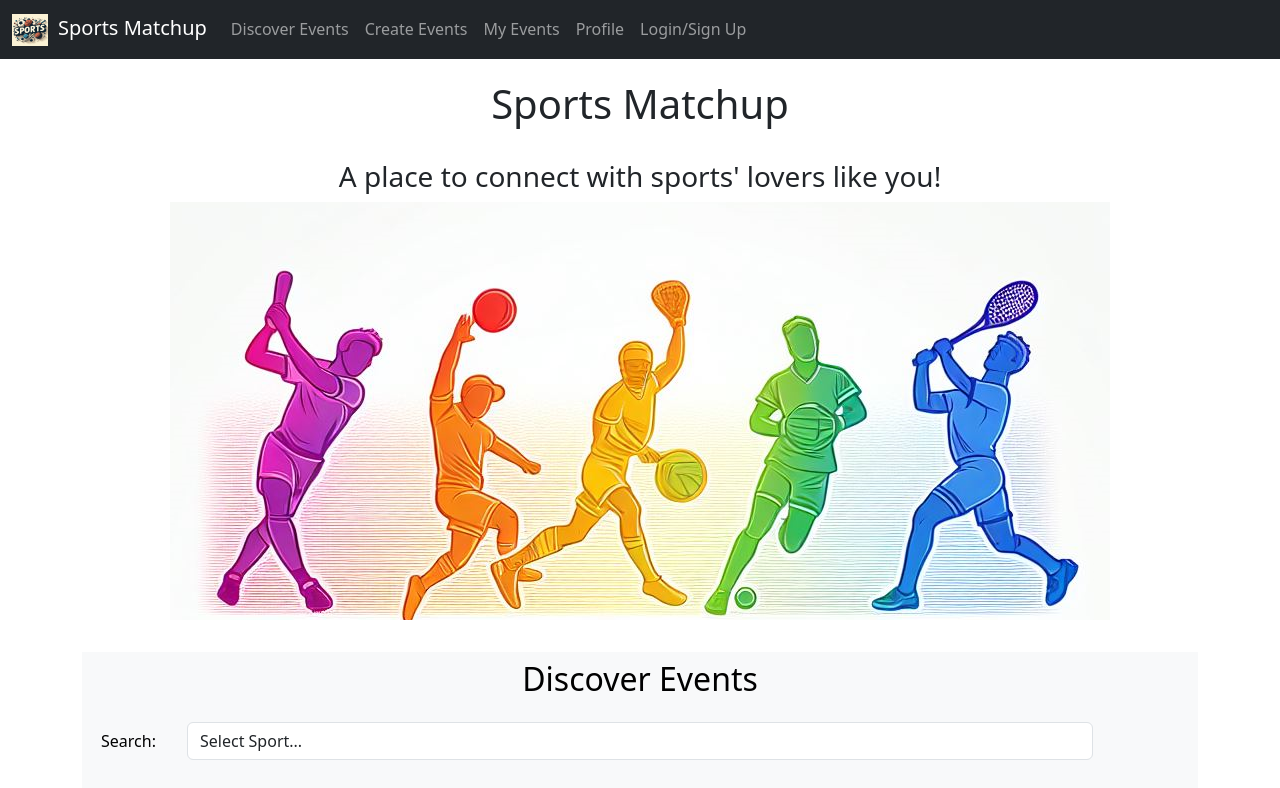
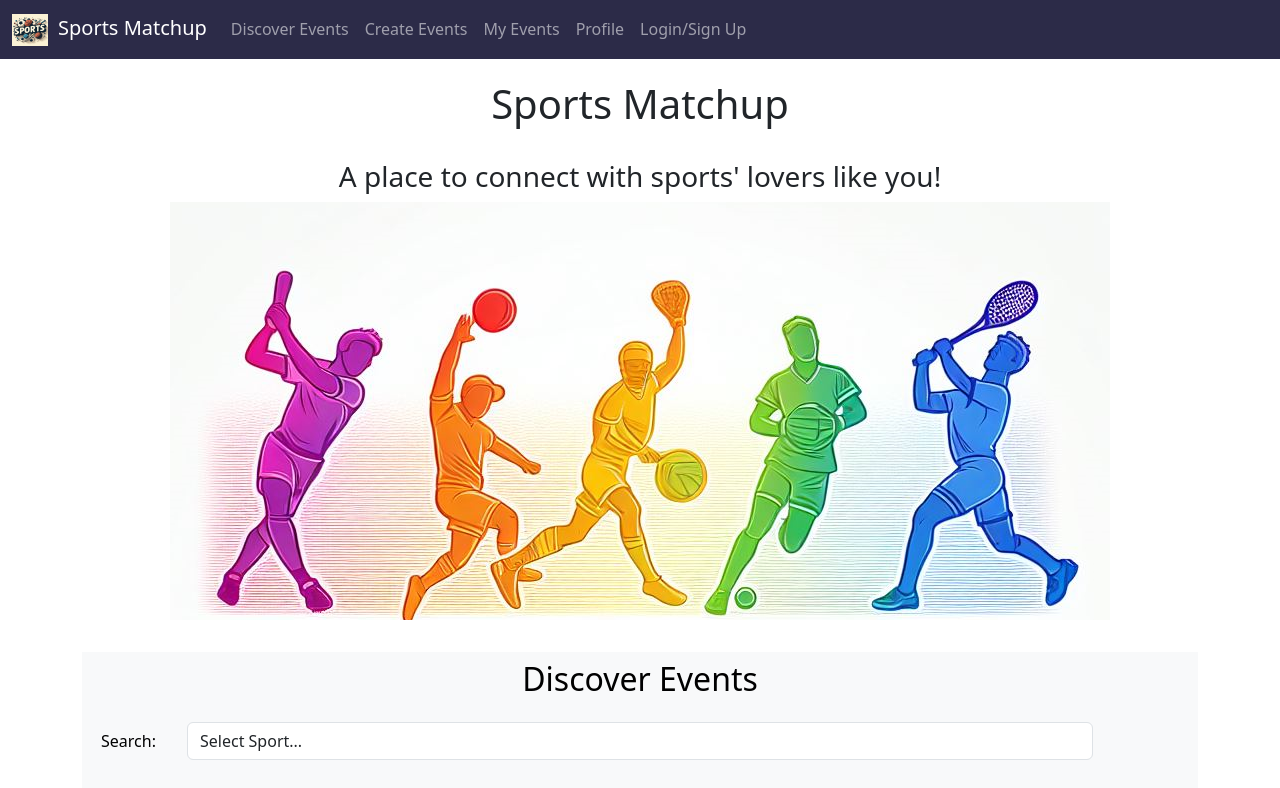
Before and after one commit to daikonk/sports-matchup, a React (Create React App) app in the folder sports-matchup/: page /home in a window 1280 px wide. Shown: the top 788 px of the page. Built offline with nearby package versions, Linux system fonts and the light colour scheme.

Commit message:
Added custom color theme on navbar for submission

```diff
--- a/sports-matchup/src/App.css
+++ b/sports-matchup/src/App.css
@@ -36,3 +36,7 @@
     transform: rotate(360deg);
   }
 }
+
+.bg-custom {
+  background-color: #2c2b48; /* Custom color */
+}
--- a/sports-matchup/src/Navbar.js
+++ b/sports-matchup/src/Navbar.js
@@ -2,11 +2,12 @@
 import React from 'react';
 import { NavLink, useLocation } from 'react-router-dom';
 import { HashLink } from 'react-router-hash-link'
+import './App.css'
 
 const Navbar = ({ logo, logoStyle }) => {
   const location = useLocation();
   return (
-    <nav className="navbar navbar-expand-sm navbar-dark bg-dark fixed-top">
+    <nav className="navbar navbar-expand-sm navbar-dark bg-custom fixed-top">
       <div className="container-fluid">
         <NavLink to="/home" className="navbar-brand" activeClassName="active">
           <img src={logo} alt="Sports Matchup logo" style={logoStyle} />
```
